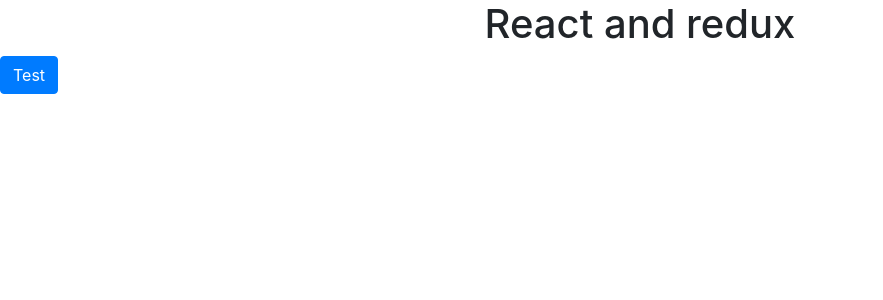
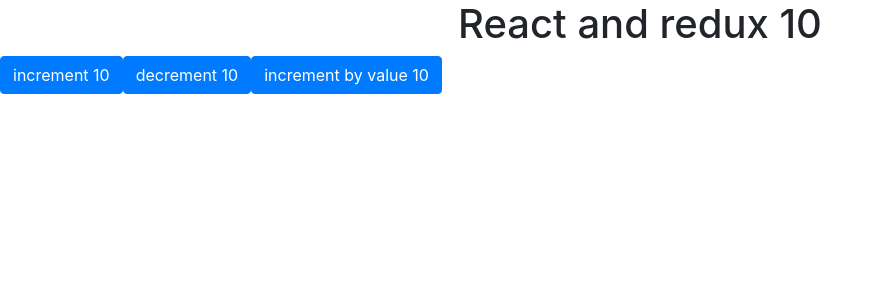
Before and after one commit to vigneshwaran-chandrasekaran/react-redux-router, a React (Create React App) app: page / in a window 1280 px wide. Shown: the top 300 px of the page, without its empty margins (0-883 px from the left). Built offline with nearby package versions, Linux system fonts and the light colour scheme.

Commit message:
added simple increment/decrement operation using redux

```diff
--- a/src/App.js
+++ b/src/App.js
@@ -1,13 +1,54 @@
 import React from 'react';
 // import './App.css';
 import 'bootstrap/dist/css/bootstrap.min.css';
-
+import { useSelector, useDispatch, useStore } from 'react-redux';
+import { increment, decrement, incrementByValue } from './actions';
 
 function App() {
+
+  const counter = useSelector(state => state.counter);
+  const isLogged = useSelector(state => state.isLogged);
+
+  const dispatch = useDispatch();
+
+  const store = useStore();
+
+  console.log({ store });
+  console.log({ counter });
+  console.log({ isLogged });
+
+  function onClickHandle() {
+    console.log('onClickHandle');
+    dispatch(increment());
+  }
+
   return (
     <div className="App">
-      <h1 className='text-center'>React and redux</h1>
-      <button className='btn btn-primary'>Test</button>
+      <h1 className='text-center'>React and redux {counter}</h1>
+
+      <div>
+        {/* {store.getState()} */}
+      </div>
+      <button
+        className='btn btn-primary'
+        onClick={onClickHandle}
+      >
+        increment {counter}
+      </button>
+
+      <button
+        className='btn btn-primary'
+        onClick={() => dispatch(decrement())}
+      >
+        decrement {counter}
+      </button>
+
+      <button
+        className='btn btn-primary'
+        onClick={() => dispatch(incrementByValue(5))}
+      >
+        increment by value {counter}
+      </button>
     </div>
   );
 }
--- /dev/null
+++ b/src/actions/index.js
@@ -0,0 +1,20 @@
+// ACTION
+export const increment = () => {
+    return {
+        type: 'INCREMENT'
+    };
+};
+
+export const incrementByValue = (value) => {
+    return {
+        type: 'INCREMENT_BY_VALUE',
+        payload: value
+    };
+};
+
+
+export const decrement = () => {
+    return {
+        type: 'DECREMENT'
+    };
+};
--- a/src/index.js
+++ b/src/index.js
@@ -1,15 +1,24 @@
 import React from 'react';
 import ReactDOM from 'react-dom';
-import './index.css';
+// import './index.css';
 import App from './App';
 import * as serviceWorker from './serviceWorker';
 import { createStore } from 'redux';
+import { Provider } from "react-redux";
 
-// let store = createStore(reducer);
+import rootReducer from './reducers';
 
+// STORE
+let store = createStore(
+    rootReducer,
+    window.__REDUX_DEVTOOLS_EXTENSION__ && window.__REDUX_DEVTOOLS_EXTENSION__()
+);
+
+console.log({ store });
+
+/**
 
 // ACTION
-
 const increment = () => {
     return {
         type: 'INCREMENT'
@@ -23,7 +32,6 @@
 };
 
 // REDUCER
-
 const counter = (state = 0, action) => {
     switch (action.type) {
         case 'INCREMENT':
@@ -33,8 +41,6 @@
     }
 
 };
-
-let store = createStore(counter);
 
 // Display
 store.subscribe(() => {
@@ -47,8 +53,14 @@
 store.dispatch(decrement());
 store.dispatch(increment());
 store.dispatch({ type: 'INCREMENT' });
+*/
 
-ReactDOM.render(<App />, document.getElementById('root'));
+ReactDOM.render(
+    <Provider store={store}>
+        <App />
+    </Provider>,
+
+    document.getElementById('root'));
 
 // If you want your app to work offline and load faster, you can change
 // unregister() to register() below. Note this comes with some pitfalls.
--- /dev/null
+++ b/src/reducers/counter.js
@@ -0,0 +1,15 @@
+// REDUCER
+const counterReducer = (state = 10, action) => {
+    switch (action.type) {
+        case 'INCREMENT':
+            return state + 1;
+        case 'INCREMENT_BY_VALUE':
+            return state + action.payload;
+        case 'DECREMENT':
+            return state - 1;
+        default:
+            return state;
+    }
+};
+
+export default counterReducer;
--- /dev/null
+++ b/src/reducers/index.js
@@ -0,0 +1,11 @@
+
+import { combineReducers } from 'redux';
+import counterReducer from './counter';
+import loggedReducer from './isLogged';
+
+const rootReducer = combineReducers({
+    counter: counterReducer,
+    isLogged: loggedReducer
+});
+
+export default rootReducer;
--- /dev/null
+++ b/src/reducers/isLogged.js
@@ -0,0 +1,11 @@
+// REDUCER
+const loggedReducer = (state = false, action) => {
+    switch (action.type) {
+        case 'SIGN_IN':
+            return !state;
+        default:
+            return state;
+    }
+};
+
+export default loggedReducer;
```
